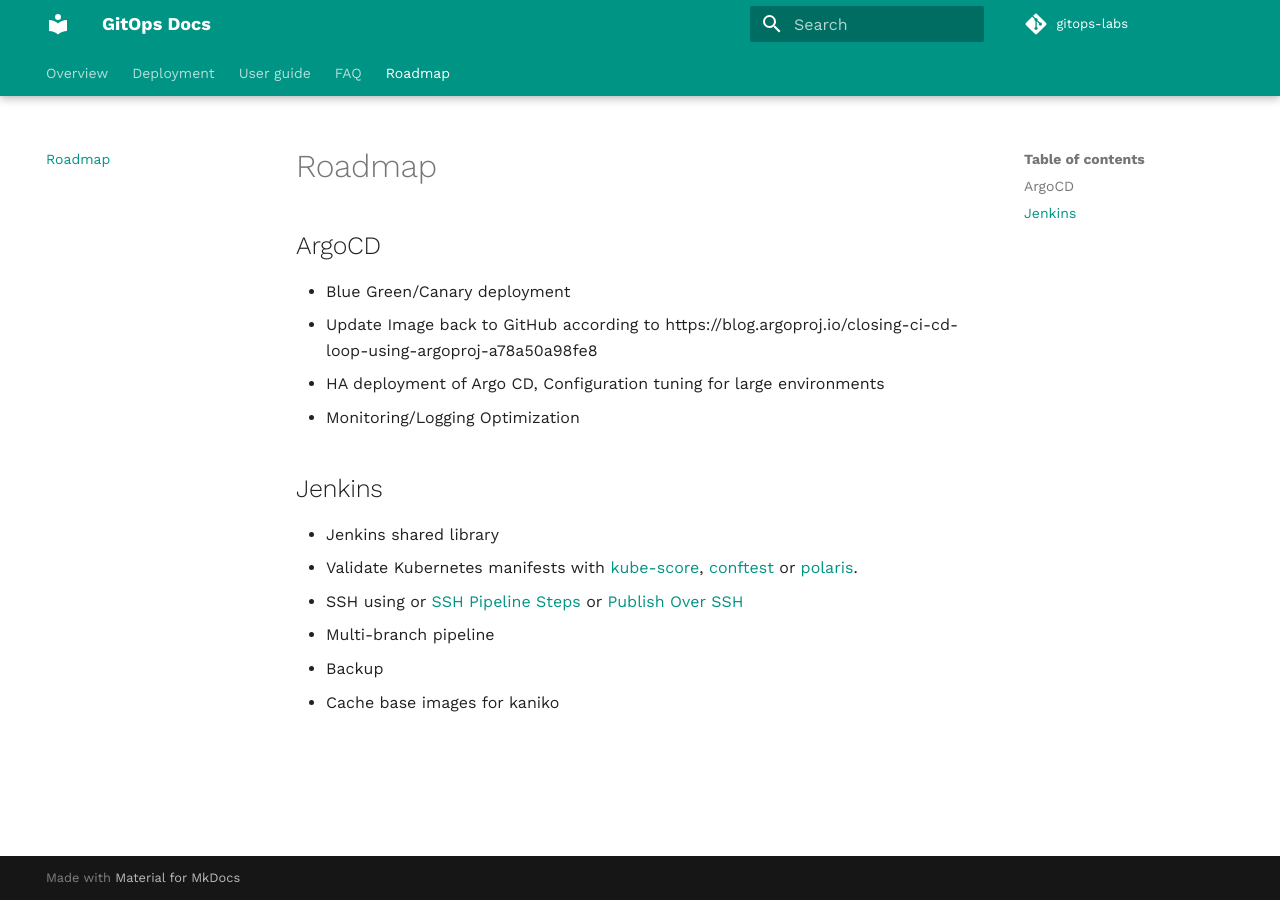
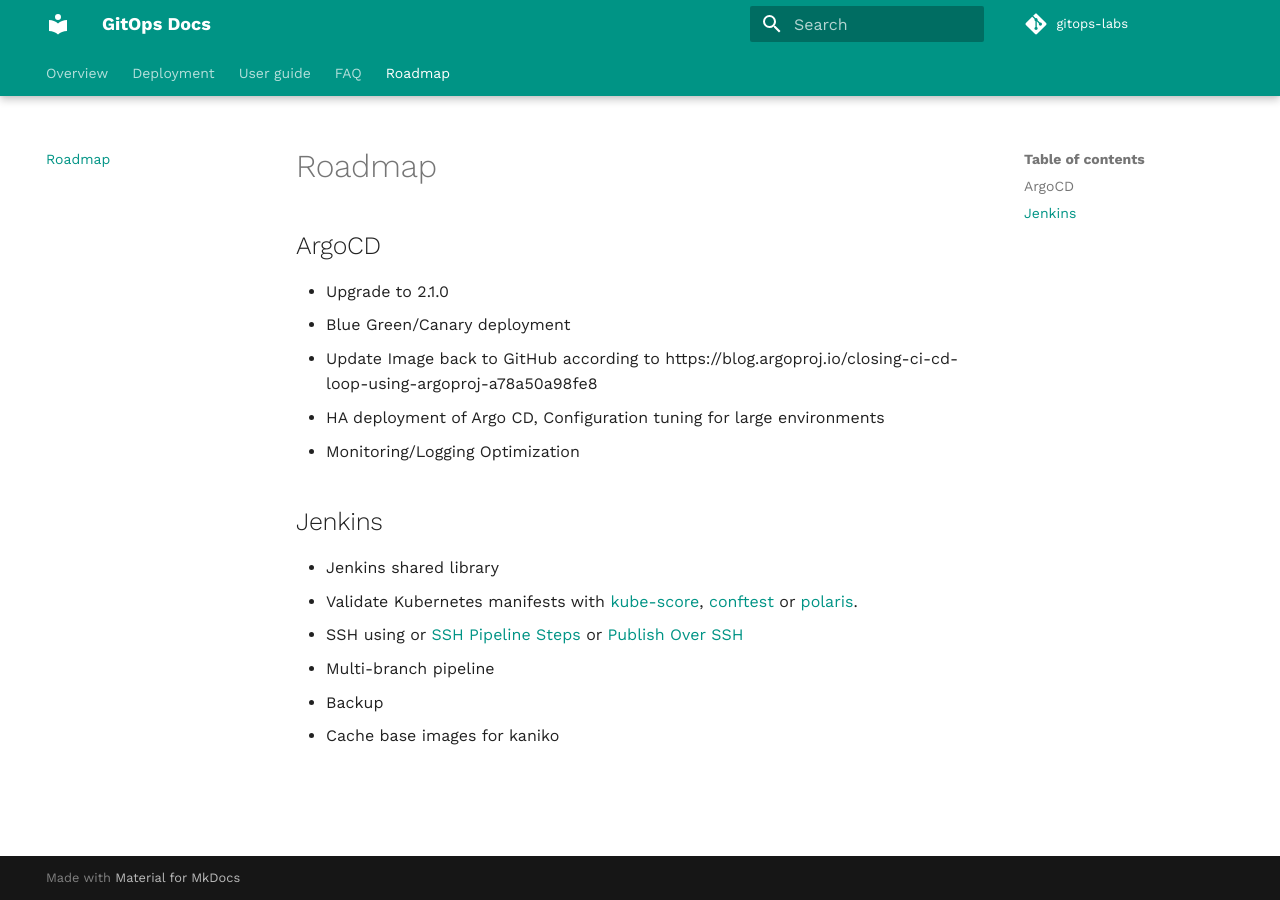
Before and after one commit to goldginkgo/gitops-labs, an MkDocs documentation site: the page built from docs/roadmap.md, in a window 1280 px wide. Built offline with MkDocs 1.6.1 and Material for MkDocs 9.7.7, drawn with Linux system fonts in a browser that asks for light colours; comment, search, counter and statistics services are not loaded.

Commit message:
Update Roadmap

```diff
--- a/docs/roadmap.md
+++ b/docs/roadmap.md
@@ -2,6 +2,7 @@
 
 ## ArgoCD
 
+- Upgrade to 2.1.0
 - Blue Green/Canary deployment
 - Update Image back to GitHub according to https://blog.argoproj.io/closing-ci-cd-loop-using-argoproj-a78a50a98fe8
 - HA deployment of Argo CD, Configuration tuning for large environments
```
